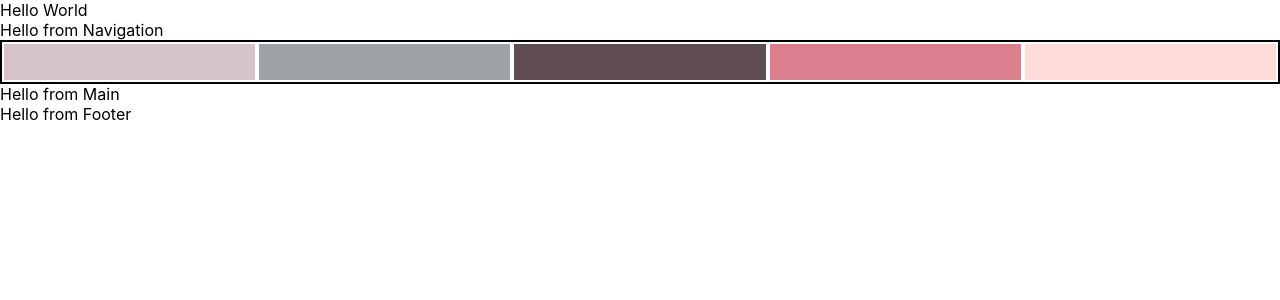
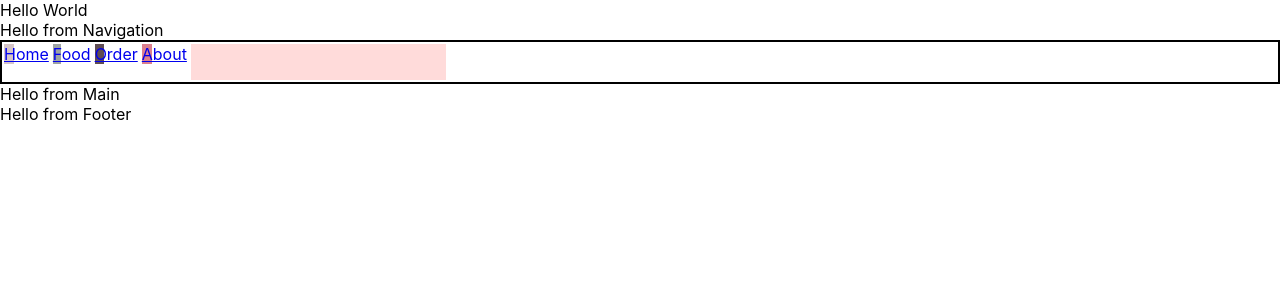
Before and after one commit to fcondori1/bakery-elaine, a React (Create React App) app: page / in a window 1280 px wide. Shown: the top 300 px of the page. Built offline with nearby package versions, Linux system fonts and the light colour scheme.

Commit message:
add Links to Navigation

```diff
--- a/src/components/Navigation/Navigation.js
+++ b/src/components/Navigation/Navigation.js
@@ -7,10 +7,18 @@ function Navigation(props) {
 		<div>
 			Hello from Navigation
 			<div className='box'>
-					<div className='box1'></div>
-					<div className='box2'></div>
-					<div className='box3'></div>
-					<div className='box4'></div>
+				<Link to='/'>
+					<div className='box1'>Home</div>
+				</Link>
+				<Link to='/food'>
+					<div className='box2'>Food</div>
+				</Link>
+				<Link to='/order'>
+					<div className='box3'>Order</div>
+				</Link>
+				<Link to='/about'>
+					<div className='box4'>About</div>
+				</Link>
 				<div className='box5'></div>
 			</div>
 		</div>
```
Lines whose indentation alone changed are shown as unchanged.
